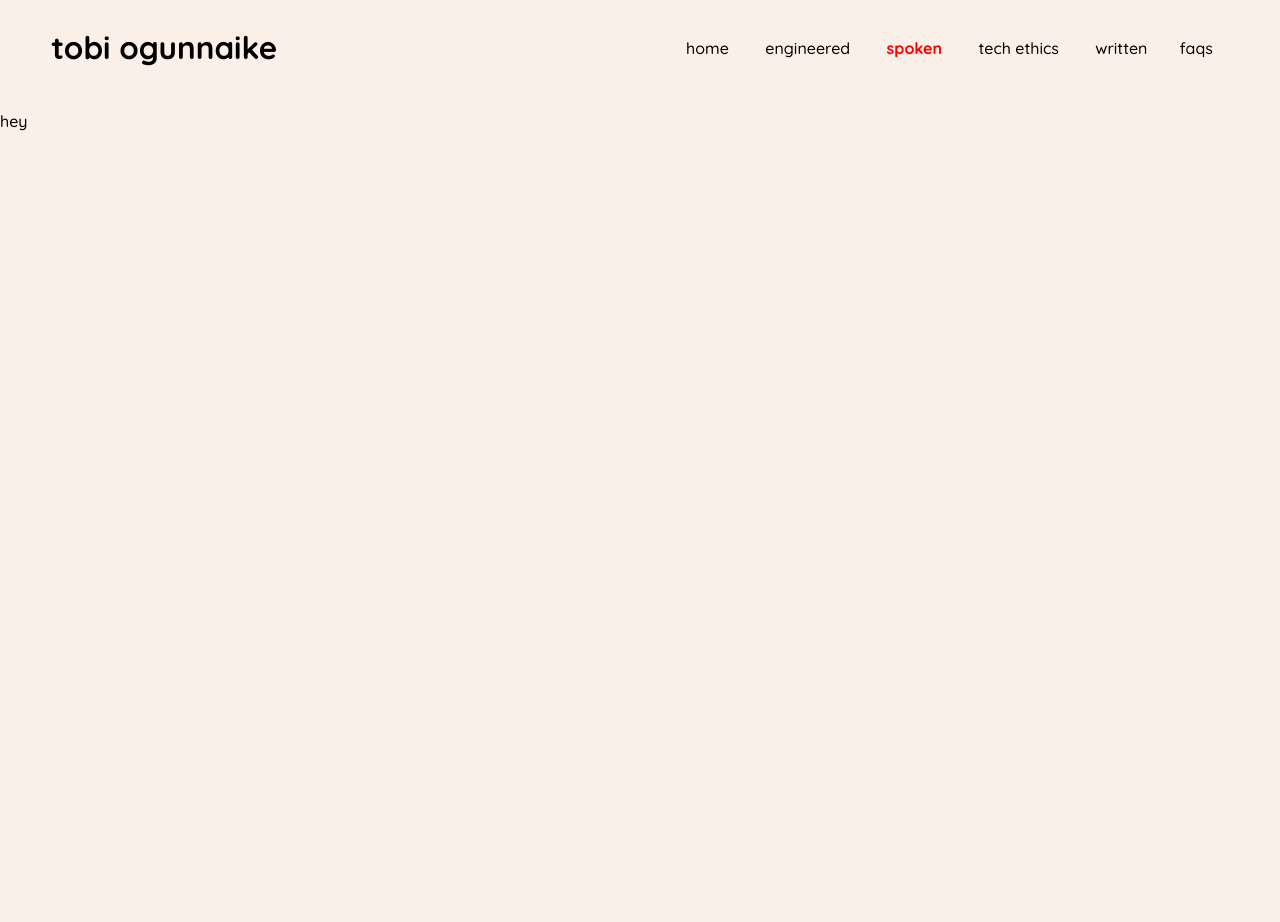
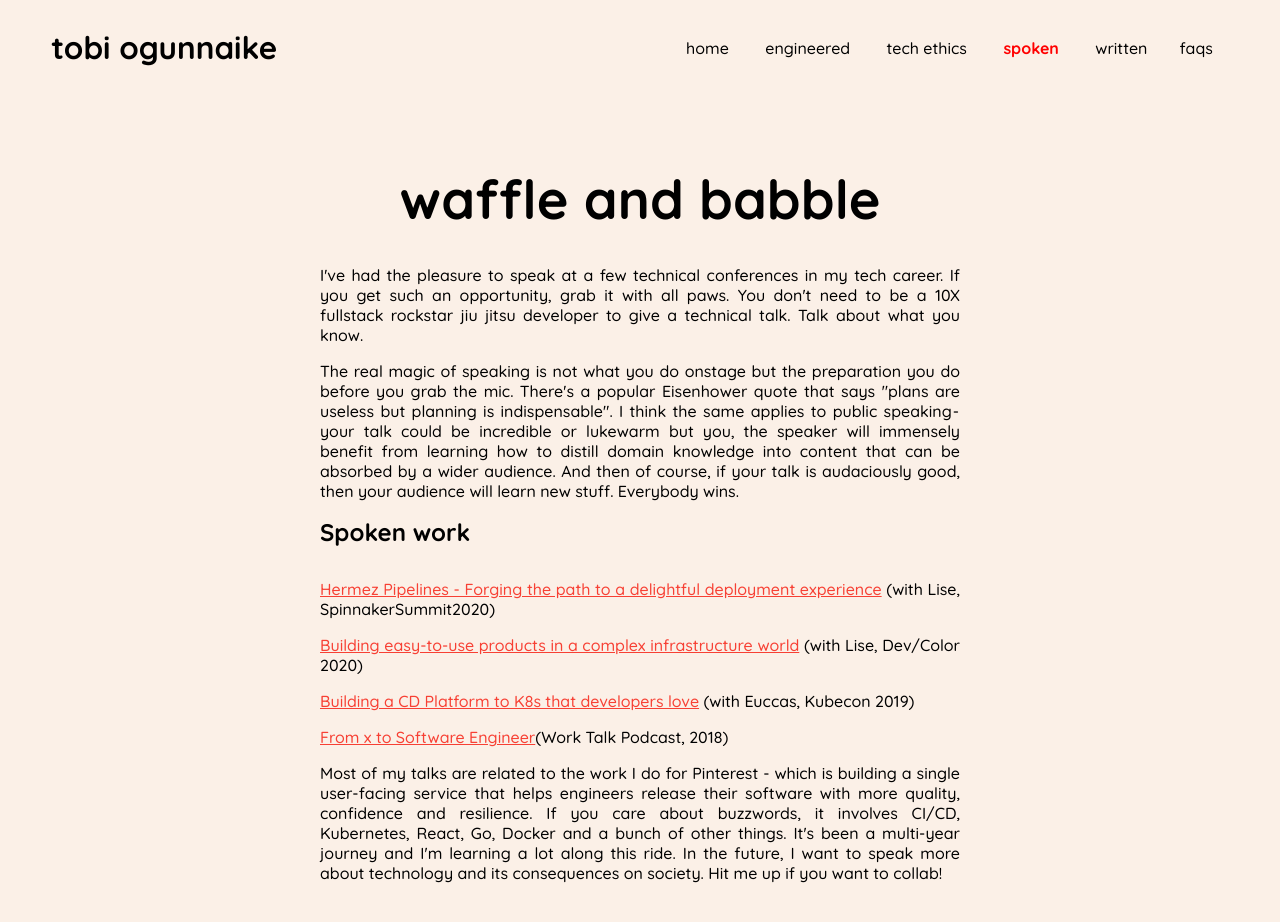
Before and after one commit to tobicodes/tobiwrites, a React (Create React App) app: page /spoken in a window 1280 px wide. Shown: the top 922 px of the page. Before the commit the page ends 800 px from the top, so only its background shows below. Built offline with nearby package versions, Linux system fonts and the light colour scheme.

Commit message:
add Spoken page

```diff
--- a/src/App.js
+++ b/src/App.js
@@ -3,6 +3,7 @@ import "./App.css";
 import { Header } from "./Header";
 import { EngineeringPage } from "./pages/Engineered";
 import { HomePage } from "./pages/Home";
+import { SpokenPage } from "./pages/Spoken";
 
 function App() {
   return (
@@ -14,7 +15,7 @@ function App() {
         </Route>
         <Route exact path="/spoken">
           <Header />
-          <p>hey</p>
+          <SpokenPage />
         </Route>
         <Route exact path="/engineered">
           <Header />
--- a/src/Header.js
+++ b/src/Header.js
@@ -41,8 +41,9 @@ export const Header = () => {
         >
           <InternalLink to="/"> home</InternalLink>
           <InternalLink to="/engineered"> engineered</InternalLink>
+          <InternalLink to="/tech-ethics"> tech ethics</InternalLink>
           <InternalLink to="/spoken"> spoken</InternalLink>
-          <InternalLink to="/tech-ethics"> tech ethics</InternalLink>
+
           <InternalLink to="/written"> written</InternalLink>
           <InternalLink to="/faqs">faqs</InternalLink>
         </div>
--- a/src/helpers.js
+++ b/src/helpers.js
@@ -31,7 +31,8 @@ export const ExternalLink = ({ href, children }) => {
       style={{
         // color: "#f78978",
         // color: "#DE705F",
-        color: "chocolate",
+        // color: "chocolate",
+        color: "#f74034",
         fontSize: `calc(0vw + 1rem)`,
         textDecoration: "underline",
       }}
@@ -48,11 +49,18 @@ export const ExternalLink = ({ href, children }) => {
 // standard header text
 export const HeaderText = ({ children, size = "md", textAlign = "center" }) => {
   // TODO use size to determine css className and put this in some util folder
+
+  const fontSize = {
+    sm: "24px",
+    md: "54px",
+    lg: "72px",
+  };
+
   return (
     <h1
       style={{
         fontWeight: "700",
-        fontSize: "54px",
+        fontSize: fontSize[size] ?? "54px",
         marginTop: "0",
         marginBottom: "32px",
         textAlign: textAlign,
--- /dev/null
+++ b/src/pages/Spoken.js
@@ -0,0 +1,75 @@
+import React from "react";
+import { ExternalLink, HeaderText, Text } from "../helpers";
+
+export const SpokenPage = () => {
+  return (
+    <div className="engPageContainer">
+      <HeaderText>waffle and babble</HeaderText>
+
+      <Text textAlign="justify">
+        I've had the pleasure to speak at a few technical conferences in my tech
+        career. If you get such an opportunity, grab it with all paws. You don't
+        need to be a 10X fullstack rockstar jiu jitsu developer to give a
+        technical talk. Talk about what you know.
+      </Text>
+
+      <Text textAlign="justify">
+        The real magic of speaking is not what you do onstage but the
+        preparation you do before you grab the mic. There's a popular Eisenhower
+        quote that says "plans are useless but planning is indispensable". I
+        think the same applies to public speaking - your talk could be
+        incredible or lukewarm but you, the speaker will immensely benefit from
+        learning how to distill domain knowledge into content that can be
+        absorbed by a wider audience. And then of course, if your talk is
+        audaciously good, then your audience will learn new stuff. Everybody
+        wins.
+      </Text>
+
+      <HeaderText textAlign="left" size="sm">
+        Spoken work
+      </HeaderText>
+
+      <Text textAlign="justify">
+        <ExternalLink href="https://vimeo.com/475367801">
+          Hermez Pipelines - Forging the path to a delightful deployment
+          experience
+        </ExternalLink>{" "}
+        (with Lise, SpinnakerSummit2020)
+      </Text>
+
+      <Text textAlign="justify">
+        <ExternalLink href="https://youtu.be/-xsmzRTt490">
+          Building easy-to-use products in a complex infrastructure world
+        </ExternalLink>{" "}
+        (with Lise, Dev/Color 2020)
+      </Text>
+      <Text textAlign="justify">
+        {" "}
+        <ExternalLink href="https://youtu.be/KkKSoQBp2oQ?t=1024">
+          Building a CD Platform to K8s that developers love
+        </ExternalLink>{" "}
+        (with Euccas, Kubecon 2019)
+      </Text>
+
+      <Text textAlign="justify">
+        {" "}
+        <ExternalLink href="https://podcasts.apple.com/us/podcast/020-bioengineer-to-software-engineer-tobi-ogunnaike/id1363822164?i=1000413704684">
+          From x to Software Engineer
+        </ExternalLink>
+        (Work Talk Podcast, 2018)
+      </Text>
+      <Text textAlign="justify">
+        Most of my talks are related to the work I do for Pinterest - which is
+        building a single user-facing service that helps engineers release their
+        software with more quality, confidence and resilience. If you care about
+        buzzwords, it involves CI/CD, Kubernetes, React, Go, Docker and a bunch
+        of other things. It's been a multi-year journey and I'm learning a lot
+        along this ride. In the future, I want to speak more about technology
+        and its consequences on society. Hit me up if you want to collab!
+      </Text>
+    </div>
+  );
+};
+
+// some people have found it worth their while to hear me speak. at least I
+//         assume they got some benefit from hearing me babble and waffle
```
